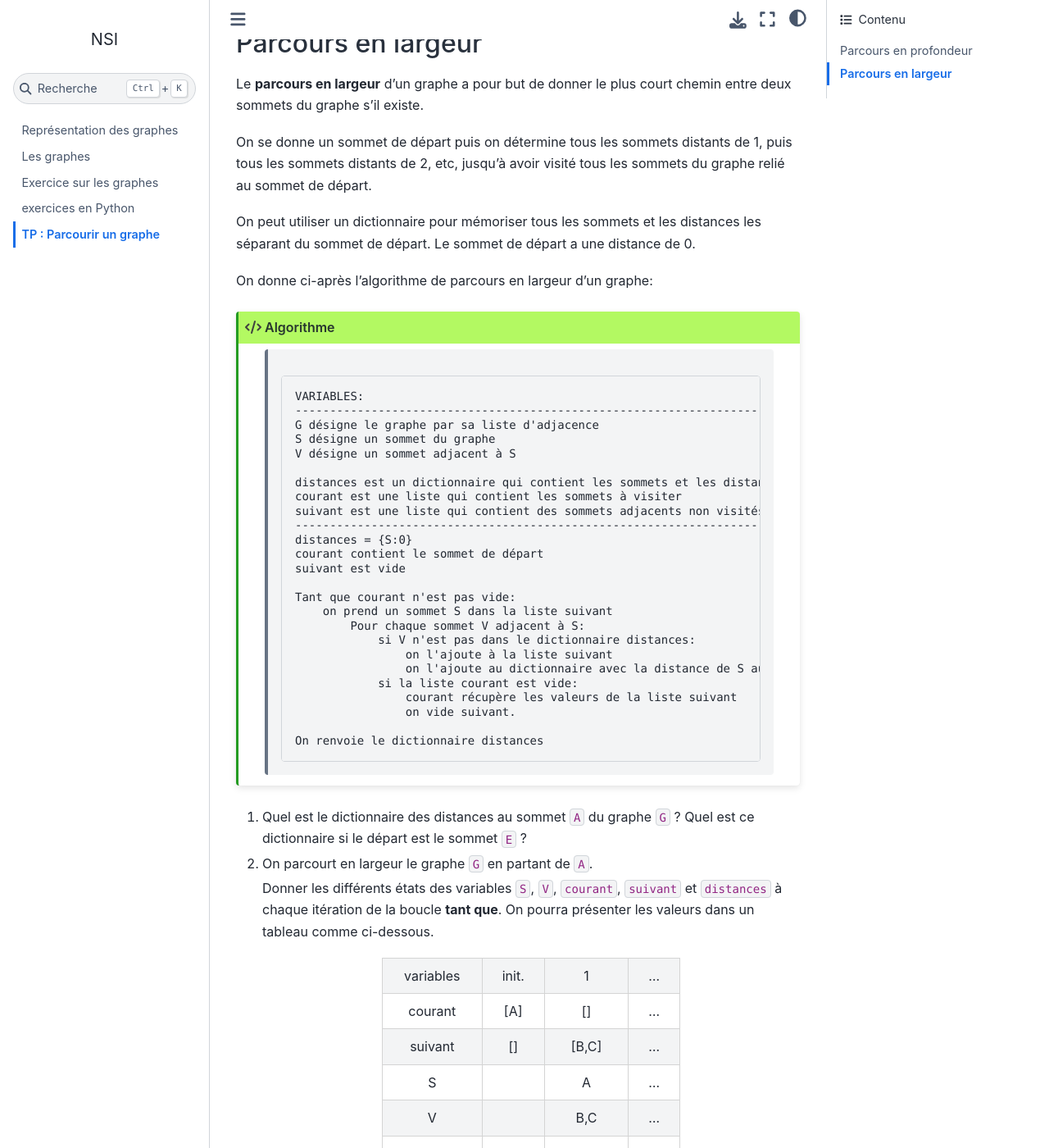
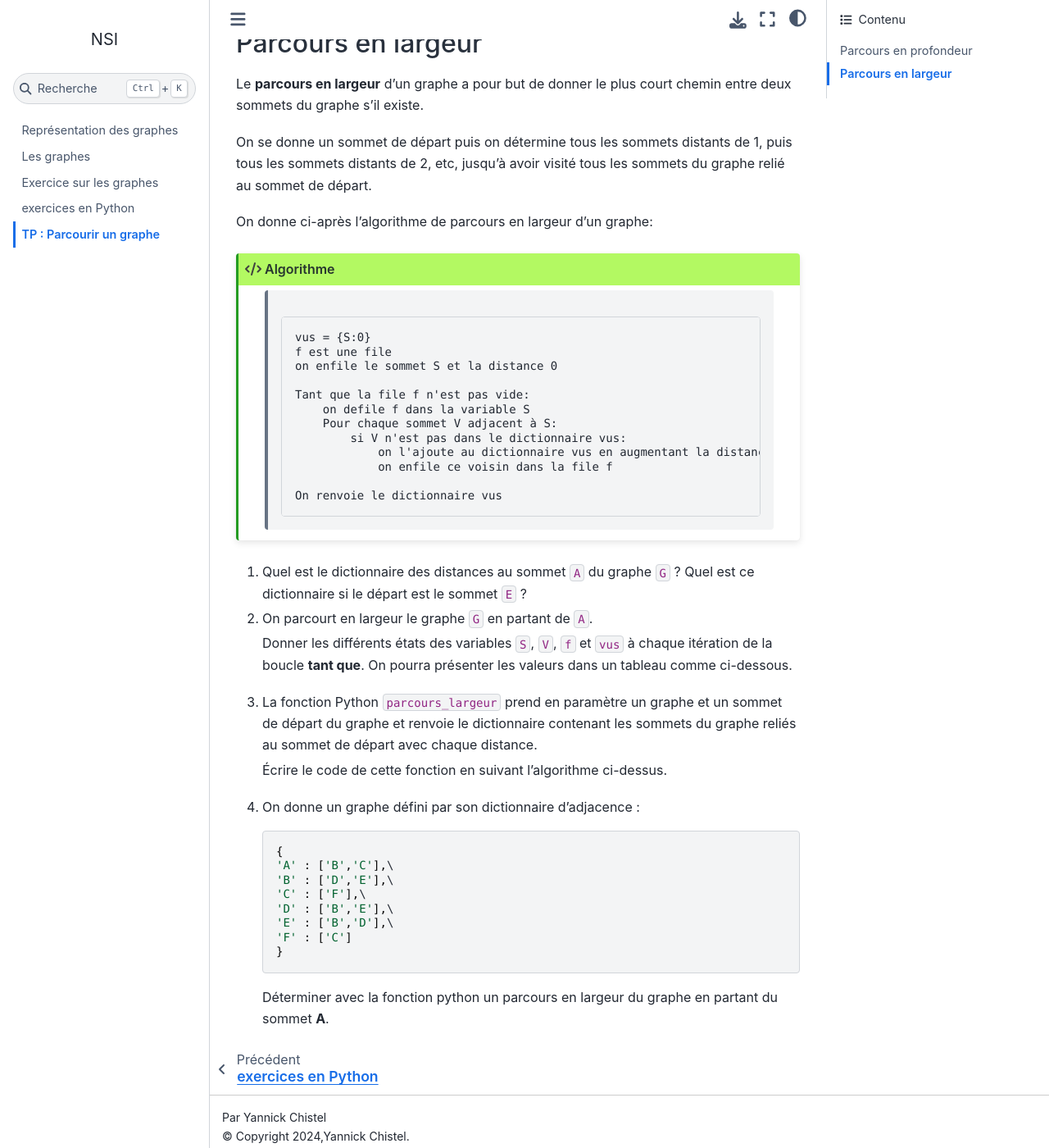
Before and after one commit to ychistel/tnsi_graphe, a Sphinx documentation site: the page built from source/content/tp_parcours.rst, in a window 1280 px wide and 1400 px high, scrolled down 1981 px. Shown: the whole window at 82% size. Built offline with Sphinx 7.4.7 and the Sphinx Book theme 1.1.4, drawn with Linux system fonts in a browser that asks for light colours.

Commit message:
mise à jour parcourt en largeur

```diff
--- a/source/content/tp_parcours.rst
+++ b/source/content/tp_parcours.rst
@@ -71,8 +71,6 @@ Le **parcours en largeur** d'un graphe a pour but de donner le plus court chemin
 
 On se donne un sommet de départ puis on détermine tous les sommets distants de 1, puis tous les sommets distants de 2, etc, jusqu’à avoir visité tous les sommets du graphe relié au sommet de départ.
 
-On peut utiliser un dictionnaire pour mémoriser tous les sommets et les distances les séparant du sommet de départ. Le sommet de départ a une distance de 0.
-
 On donne ci-après l'algorithme de parcours en largeur d'un graphe:
 
 .. admonition:: Algorithme
@@ -80,54 +78,23 @@ On donne ci-après l'algorithme de parcours en largeur d'un graphe:
 
         .. code:: text
 
-            VARIABLES:
-            --------------------------------------------------------------------
-            G désigne le graphe par sa liste d'adjacence
-            S désigne un sommet du graphe
-            V désigne un sommet adjacent à S
+            vus = {S:0}
+            f est une file
+            on enfile le sommet S et la distance 0
 
-            distances est un dictionnaire qui contient les sommets et les distances au départ
-            courant est une liste qui contient les sommets à visiter
-            suivant est une liste qui contient des sommets adjacents non visités
-            --------------------------------------------------------------------
-            distances = {S:0}
-            courant contient le sommet de départ
-            suivant est vide
+            Tant que la file f n'est pas vide:
+                on defile f dans la variable S
+                Pour chaque sommet V adjacent à S:
+                    si V n'est pas dans le dictionnaire vus:
+                        on l'ajoute au dictionnaire vus en augmentant la distance de 1
+                        on enfile ce voisin dans la file f
 
-            Tant que courant n'est pas vide:
-                on prend un sommet S dans la liste suivant
-                    Pour chaque sommet V adjacent à S:
-                        si V n'est pas dans le dictionnaire distances:
-                            on l'ajoute à la liste suivant
-                            on l'ajoute au dictionnaire avec la distance de S augmentée de 1
-                        si la liste courant est vide:
-                            courant récupère les valeurs de la liste suivant
-                            on vide suivant.
-
-            On renvoie le dictionnaire distances
+            On renvoie le dictionnaire vus
 
 #.  Quel est le dictionnaire des distances au sommet ``A`` du graphe ``G`` ? Quel est ce dictionnaire si le départ est le sommet ``E`` ?
 #.  On parcourt en largeur le graphe ``G`` en partant de ``A``.
 
-    Donner les différents états des variables ``S``, ``V``, ``courant``, ``suivant`` et ``distances`` à chaque itération de la boucle **tant que**. On pourra présenter les valeurs dans un tableau comme ci-dessous.
-
-    .. table::
-        :class: bordure border-style-solid border-width-1 border-color-gray
-
-        +---------+-----+-----+---+
-        |variables|init.|1    |...|
-        +---------+-----+-----+---+
-        |courant  |[A]  |[]   |...|
-        +---------+-----+-----+---+
-        |suivant  |[]   |[B,C]|...|
-        +---------+-----+-----+---+
-        |S        |     |A    |...|
-        +---------+-----+-----+---+
-        |V        |     |B,C  |...|
-        +---------+-----+-----+---+
-        |distances|A:0  |B:1, |...|
-        |         |     |C:1  |   |
-        +---------+-----+-----+---+
+    Donner les différents états des variables ``S``, ``V``, ``f`` et ``vus`` à chaque itération de la boucle **tant que**. On pourra présenter les valeurs dans un tableau comme ci-dessous.
 
 #.  La fonction Python ``parcours_largeur`` prend en paramètre un graphe et un sommet de départ du graphe et renvoie le dictionnaire contenant les sommets du graphe reliés au sommet de départ avec chaque distance.
 
```
Also changed, not shown: 1 other file.
